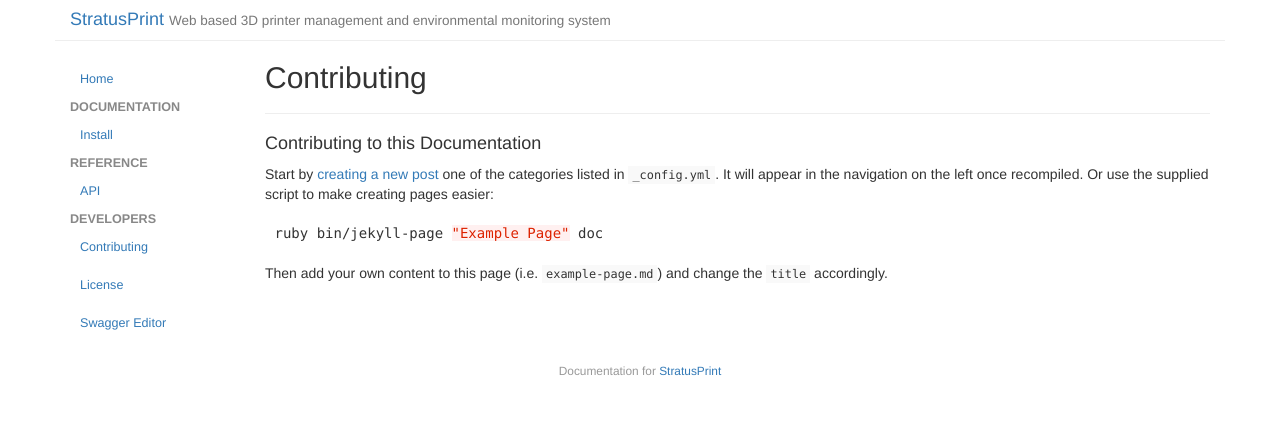
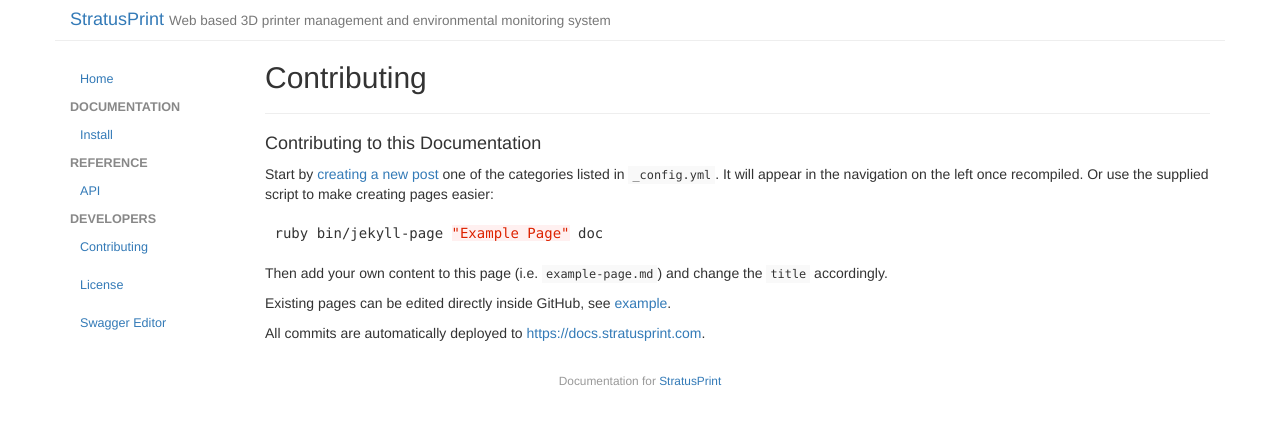
Before and after one commit to StratusPrint/Documentation, a Jekyll site: the page built from _posts/2016-02-14-contributing.md, in a window 1280 px wide. Shown: the top 425 px of the page. Built offline with Jekyll 4.4.1, drawn with Linux system fonts in a browser that asks for light colours; Markdown is read by kramdown in place of the engine named in the settings.

Commit message:
Update 2016-02-14-contributing.md

````diff
--- a/_posts/2016-02-14-contributing.md
+++ b/_posts/2016-02-14-contributing.md
@@ -14,3 +14,7 @@
 ```
 
 Then add your own content to this page (i.e. `example-page.md`) and change the `title` accordingly.
+
+Existing pages can be edited directly inside GitHub, see [example](https://github.com/StratusPrint/Documentation/edit/master/index.md).
+
+All commits are automatically deployed to [https://docs.stratusprint.com](https://docs.stratusprint.com).
````
